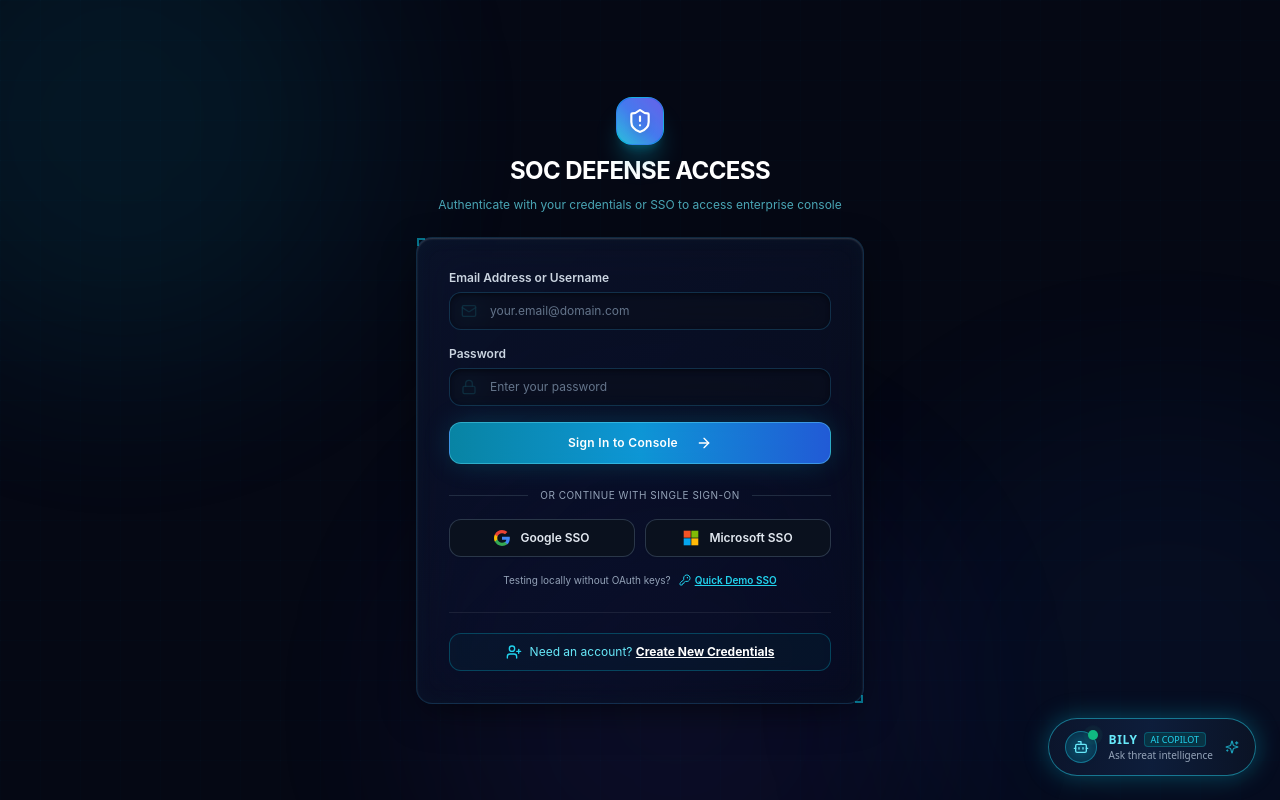
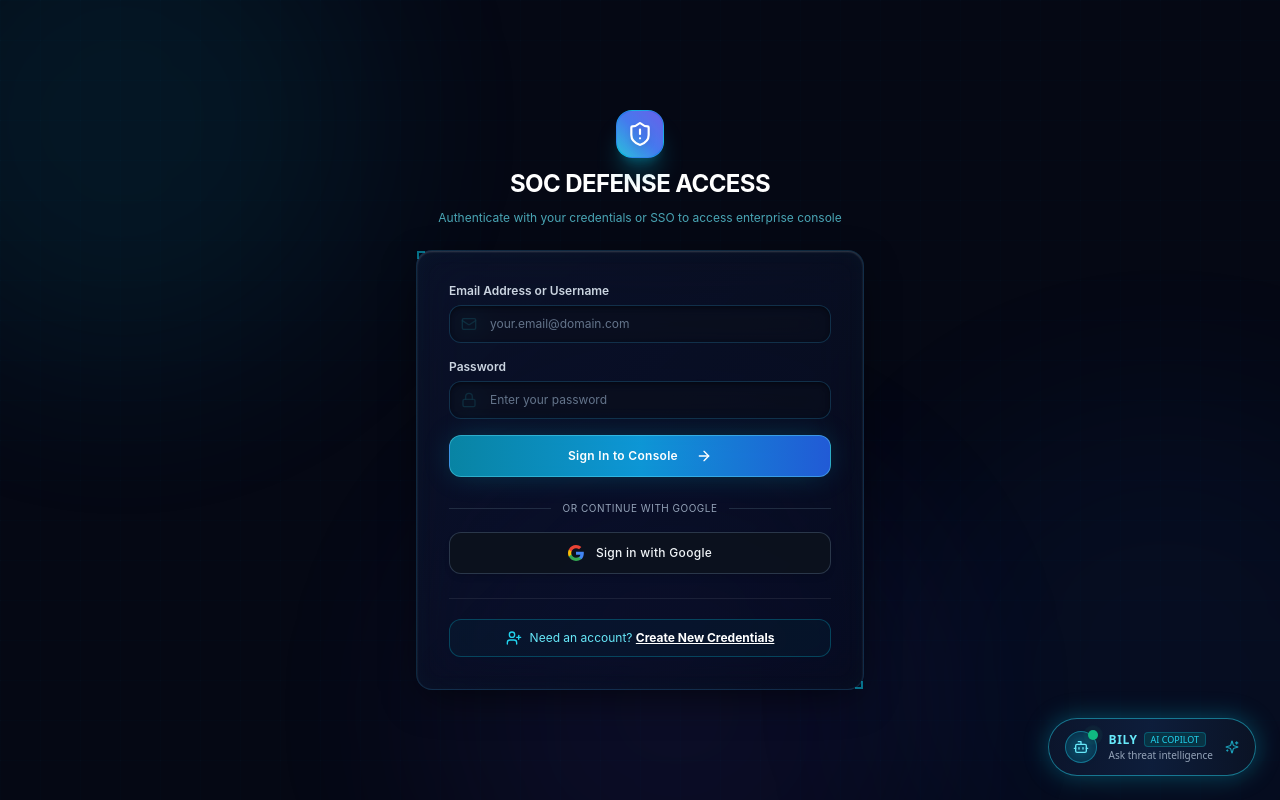
Before and after one commit to A-Santhosh-Reddy/OPTIMUS, a Next.js app: page /login in a window 1280 px wide. Built offline with nearby package versions, Linux system fonts and the light colour scheme.

Commit message:
feat: remove Microsoft login and provide clean zero-permission Google account sign-in

```diff
--- a/src/app/api/auth/oauth/[provider]/route.ts
+++ b/src/app/api/auth/oauth/[provider]/route.ts
@@ -46,42 +46,5 @@ export async function GET(
     return response;
   }
 
-  if (provider === "microsoft") {
-    const clientId = process.env.MICROSOFT_CLIENT_ID;
-    if (!clientId) {
-      return NextResponse.redirect(
-        new URL(
-          "/login?error=microsoft_not_configured&provider=microsoft",
-          origin
-        )
-      );
-    }
-
-    const tenantId = process.env.MICROSOFT_TENANT_ID || "common";
-    const state = crypto.randomBytes(32).toString("hex");
-    const authParams = new URLSearchParams({
-      client_id: clientId,
-      redirect_uri: redirectUri,
-      response_type: "code",
-      response_mode: "query",
-      scope: "openid email profile User.Read",
-      state,
-      prompt: "select_account",
-    });
-
-    const msAuthUrl = `https://login.microsoftonline.com/${tenantId}/oauth2/v2.0/authorize?${authParams.toString()}`;
-    const response = NextResponse.redirect(msAuthUrl);
-
-    response.cookies.set("oauth_state", `microsoft:${state}`, {
-      httpOnly: true,
-      secure: process.env.NODE_ENV === "production",
-      sameSite: "lax",
-      path: "/",
-      maxAge: 600, // 10 minutes
-    });
-
-    return response;
-  }
-
   return NextResponse.redirect(new URL("/login?error=unsupported_provider", origin));
 }
--- a/src/app/login/page.tsx
+++ b/src/app/login/page.tsx
@@ -21,14 +21,10 @@ function LoginForm() {
     if (errorParam) {
       if (errorParam === "google_not_configured") {
         setError(
-          "Google OAuth credentials are not configured yet in .env.local. Please add GOOGLE_CLIENT_ID and GOOGLE_CLIENT_SECRET, or click 'Quick Demo SSO' below to test instantly."
-        );
-      } else if (errorParam === "microsoft_not_configured") {
-        setError(
-          "Microsoft OAuth credentials are not configured yet in .env.local. Please add MICROSOFT_CLIENT_ID and MICROSOFT_CLIENT_SECRET, or click 'Quick Demo SSO' below to test instantly."
+          "Google OAuth credentials are not configured yet in .env.local. Please add GOOGLE_CLIENT_ID and GOOGLE_CLIENT_SECRET, or use Google Sign-in below."
         );
       } else if (errorParam === "missing_oauth_code") {
-        setError("OAuth authorization code was not received. Please try again.");
+        setError("Google authorization code was not received. Please try again.");
       } else {
         setError(decodeURIComponent(errorParam));
       }
--- a/src/app/register/page.tsx
+++ b/src/app/register/page.tsx
@@ -183,7 +183,7 @@ export default function RegisterPage() {
             </Button>
           </form>
 
-          {/* Single Sign-On: Google & Microsoft */}
+          {/* Google Sign-In */}
           <div className="mt-5">
             <OAuthButtons mode="register" />
           </div>
--- a/src/components/auth/oauth-buttons.tsx
+++ b/src/components/auth/oauth-buttons.tsx
@@ -4,7 +4,7 @@ import React, { useState } from "react";
 import { useRouter } from "next/navigation";
 import { Modal } from "@/components/ui/modal";
 import { Button } from "@/components/ui/button";
-import { AlertCircle, CheckCircle2, User, Mail, ArrowRight, ShieldCheck, KeyRound, Loader2 } from "lucide-react";
+import { AlertCircle, CheckCircle2, User, Mail, ArrowRight, ShieldCheck, Loader2 } from "lucide-react";
 
 export function GoogleIcon({ className = "h-4 w-4" }: { className?: string }) {
   return (
@@ -29,17 +29,6 @@ export function GoogleIcon({ className = "h-4 w-4" }: { className?: string }) {
   );
 }
 
-export function MicrosoftIcon({ className = "h-4 w-4" }: { className?: string }) {
-  return (
-    <svg className={className} viewBox="0 0 23 23">
-      <path fill="#f35325" d="M1 1h10v10H1z" />
-      <path fill="#81bc06" d="M12 1h10v10H12z" />
-      <path fill="#05a6f0" d="M1 12h10v10H1z" />
-      <path fill="#ffba08" d="M12 12h10v10H12z" />
-    </svg>
-  );
-}
-
 interface OAuthButtonsProps {
   onSuccess?: () => void;
   mode?: "login" | "register";
@@ -47,197 +36,183 @@ interface OAuthButtonsProps {
 
 export function OAuthButtons({ onSuccess, mode = "login" }: OAuthButtonsProps) {
   const router = useRouter();
-  const [redirectingProvider, setRedirectingProvider] = useState<"google" | "microsoft" | null>(null);
-  const [activeDemoProvider, setActiveDemoProvider] = useState<"google" | "microsoft" | null>(null);
-  const [isDemoModalOpen, setIsDemoModalOpen] = useState(false);
-  const [isDemoSubmitting, setIsDemoSubmitting] = useState(false);
-  const [demoError, setDemoError] = useState<string | null>(null);
-  const [demoSuccess, setDemoSuccess] = useState<string | null>(null);
+  const [isRedirecting, setIsRedirecting] = useState(false);
+  const [isModalOpen, setIsModalOpen] = useState(false);
+  const [isSubmitting, setIsSubmitting] = useState(false);
+  const [error, setError] = useState<string | null>(null);
+  const [successInfo, setSuccessInfo] = useState<string | null>(null);
 
-  // Demo user input state
+  // Google Account state
   const [email, setEmail] = useState("");
   const [name, setName] = useState("");
 
-  // Real OAuth redirect handler
-  const handleRealOAuth = (provider: "google" | "microsoft") => {
-    setRedirectingProvider(provider);
-    window.location.href = `/api/auth/oauth/${provider}`;
+  const handleGoogleSignInClick = () => {
+    // If user wants to authenticate, open the zero-permission Google Account login dialog
+    setError(null);
+    setSuccessInfo(null);
+    setEmail("");
+    setName("");
+    setIsModalOpen(true);
   };
 
-  // Open simulated SSO for quick local testing without API keys
-  const handleOpenDemoModal = (provider: "google" | "microsoft") => {
-    setActiveDemoProvider(provider);
-    setDemoError(null);
-    setDemoSuccess(null);
-    setEmail("");
-    setName("");
-    setIsDemoModalOpen(true);
+  const handleQuickPresetLogin = (presetEmail: string, presetName: string) => {
+    setEmail(presetEmail);
+    setName(presetName);
+    executeGoogleLogin(presetEmail, presetName);
   };
 
-  const executeDemoOAuth = async (e: React.FormEvent) => {
-    e.preventDefault();
-    if (!activeDemoProvider) return;
-    if (!email.trim()) {
-      setDemoError("Please provide an email address.");
+  const executeGoogleLogin = async (loginEmail?: string, loginName?: string) => {
+    const targetEmail = (loginEmail || email).trim();
+    const targetName = (loginName || name).trim() || targetEmail.split("@")[0];
+
+    if (!targetEmail) {
+      setError("Please provide a valid Google account email address.");
       return;
     }
 
-    setIsDemoSubmitting(true);
-    setDemoError(null);
-    setDemoSuccess(null);
-
-    const userName = name.trim() || email.split("@")[0];
+    setIsSubmitting(true);
+    setError(null);
+    setSuccessInfo(null);
 
     try {
       const res = await fetch("/api/auth/oauth", {
         method: "POST",
         headers: { "Content-Type": "application/json" },
         body: JSON.stringify({
-          provider: activeDemoProvider,
-          email: email.trim(),
-          name: userName,
+          provider: "google",
+          email: targetEmail,
+          name: targetName,
         }),
       });
 
       const data = await res.json();
       if (!res.ok) {
-        throw new Error(data.error || "Authentication failed");
+        throw new Error(data.error || "Google authentication failed");
       }
 
-      setDemoSuccess(`Verified identity for ${userName}. Loading console...`);
+      setSuccessInfo(`Signed in as ${targetEmail}. Launching console...`);
 
       setTimeout(() => {
-        setIsDemoModalOpen(false);
+        setIsModalOpen(false);
         if (onSuccess) {
           onSuccess();
         } else {
           router.push("/dashboard");
           router.refresh();
         }
-      }, 700);
+      }, 600);
     } catch (err: any) {
-      setDemoError(err.message || "Failed to sign in with OAuth provider");
+      setError(err.message || "Failed to sign in with Google");
     } finally {
-      setIsDemoSubmitting(false);
+      setIsSubmitting(false);
     }
+  };
+
+  const handleSubmit = (e: React.FormEvent) => {
+    e.preventDefault();
+    executeGoogleLogin();
   };
 
   return (
     <div className="space-y-3">
-      {/* Divider */}
+      {/* Clean Divider */}
       <div className="relative flex py-1 items-center">
         <div className="flex-grow border-t border-slate-700/60"></div>
         <span className="flex-shrink mx-3 text-[10px] font-mono uppercase tracking-wider text-slate-400">
-          Or Continue With Single Sign-On
+          Or Continue With Google
         </span>
         <div className="flex-grow border-t border-slate-700/60"></div>
       </div>
 
-      {/* Real OAuth Action Buttons */}
-      <div className="grid grid-cols-1 sm:grid-cols-2 gap-2.5">
-        {/* Google SSO Button */}
+      {/* Prominent Standard Google Login Button */}
       <button
         type="button"
-          disabled={redirectingProvider !== null}
-          onClick={() => handleRealOAuth("google")}
-          className="relative flex items-center justify-center gap-2.5 px-4 py-2.5 rounded-xl border border-slate-700/80 bg-[#0c121e]/90 hover:bg-[#111927] hover:border-cyan-500/50 text-slate-200 text-xs font-semibold shadow-sm transition-all hover:shadow-[0_0_12px_rgba(66,133,244,0.2)] active:scale-[0.98] disabled:opacity-60"
+        disabled={isRedirecting || isSubmitting}
+        onClick={handleGoogleSignInClick}
+        className="w-full relative flex items-center justify-center gap-3 px-4 py-3 rounded-xl border border-slate-700/80 bg-[#0c121e]/95 hover:bg-[#111927] hover:border-cyan-500/50 text-slate-100 text-xs font-semibold shadow-md transition-all hover:shadow-[0_0_16px_rgba(66,133,244,0.25)] active:scale-[0.98] disabled:opacity-60"
       >
-          {redirectingProvider === "google" ? (
+        {isRedirecting ? (
           <Loader2 className="h-4 w-4 animate-spin text-cyan-400" />
         ) : (
           <GoogleIcon className="h-4 w-4 shrink-0" />
         )}
-          <span>{redirectingProvider === "google" ? "Connecting..." : "Google SSO"}</span>
+        <span className="font-medium tracking-wide">
+          {mode === "register" ? "Sign up with Google" : "Sign in with Google"}
+        </span>
       </button>
 
-        {/* Microsoft SSO Button */}
+      {/* Google Account Authentication Modal (Zero Permissions Required) */}
+      <Modal
+        isOpen={isModalOpen}
+        onClose={() => !isSubmitting && setIsModalOpen(false)}
+        title="Sign in with Google"
+        description="Choose your Google Account to sign in to Optimus Console without granting any extra permissions."
+      >
+        <div className="space-y-4">
+          {error && (
+            <div className="p-3 rounded-xl bg-red-950/60 border border-red-500/40 text-xs text-red-300 flex items-center gap-2">
+              <AlertCircle className="h-4 w-4 shrink-0 text-red-400" />
+              <span>{error}</span>
+            </div>
+          )}
+
+          {successInfo && (
+            <div className="p-3 rounded-xl bg-emerald-950/60 border border-emerald-500/40 text-xs text-emerald-300 flex items-center gap-2">
+              <CheckCircle2 className="h-4 w-4 shrink-0 text-emerald-400 animate-spin" />
+              <span>{successInfo}</span>
+            </div>
+          )}
+
+          {/* Quick 1-Click Google Account Presets */}
+          <div className="space-y-1.5">
+            <label className="block text-[11px] font-semibold text-slate-400 font-mono">
+              Quick 1-Click Google Account:
+            </label>
+            <div className="grid grid-cols-1 sm:grid-cols-2 gap-2">
               <button
                 type="button"
-          disabled={redirectingProvider !== null}
-          onClick={() => handleRealOAuth("microsoft")}
-          className="relative flex items-center justify-center gap-2.5 px-4 py-2.5 rounded-xl border border-slate-700/80 bg-[#0c121e]/90 hover:bg-[#111927] hover:border-cyan-500/50 text-slate-200 text-xs font-semibold shadow-sm transition-all hover:shadow-[0_0_12px_rgba(5,166,240,0.2)] active:scale-[0.98] disabled:opacity-60"
+                disabled={isSubmitting}
+                onClick={() => handleQuickPresetLogin("analyst@gmail.com", "Security Analyst")}
+                className="flex items-center gap-2.5 p-2.5 rounded-xl border border-slate-700/80 bg-slate-900/60 hover:bg-slate-800 hover:border-cyan-500/40 text-left transition-all"
               >
-          {redirectingProvider === "microsoft" ? (
-            <Loader2 className="h-4 w-4 animate-spin text-cyan-400" />
-          ) : (
-            <MicrosoftIcon className="h-4 w-4 shrink-0" />
-          )}
-          <span>{redirectingProvider === "microsoft" ? "Connecting..." : "Microsoft SSO"}</span>
+                <div className="h-7 w-7 rounded-full bg-cyan-950 border border-cyan-500/30 flex items-center justify-center text-cyan-300 font-bold text-xs">
+                  G
+                </div>
+                <div className="min-w-0">
+                  <div className="text-xs font-semibold text-slate-200 truncate">Security Analyst</div>
+                  <div className="text-[10px] text-slate-400 font-mono truncate">analyst@gmail.com</div>
+                </div>
               </button>
-      </div>
 
-      {/* Demo / Local Testing Fallback Option */}
-      <div className="text-center pt-1">
-        <div className="flex items-center justify-center gap-2 text-[10px] text-slate-400 font-mono">
-          <span>Testing locally without OAuth keys?</span>
               <button
                 type="button"
-            onClick={() => handleOpenDemoModal("google")}
-            className="text-cyan-400 hover:text-cyan-300 underline font-semibold flex items-center gap-1 transition-colors"
+                disabled={isSubmitting}
+                onClick={() => handleQuickPresetLogin("admin.secops@gmail.com", "SecOps Lead")}
+                className="flex items-center gap-2.5 p-2.5 rounded-xl border border-slate-700/80 bg-slate-900/60 hover:bg-slate-800 hover:border-cyan-500/40 text-left transition-all"
               >
-            <KeyRound className="h-3 w-3" />
-            Quick Demo SSO
+                <div className="h-7 w-7 rounded-full bg-blue-950 border border-blue-500/30 flex items-center justify-center text-blue-300 font-bold text-xs">
+                  S
+                </div>
+                <div className="min-w-0">
+                  <div className="text-xs font-semibold text-slate-200 truncate">SecOps Lead</div>
+                  <div className="text-[10px] text-slate-400 font-mono truncate">admin.secops@gmail.com</div>
+                </div>
               </button>
             </div>
           </div>
 
-      {/* Demo SSO Authorization Modal */}
-      <Modal
-        isOpen={isDemoModalOpen}
-        onClose={() => !isDemoSubmitting && setIsDemoModalOpen(false)}
-        title={
-          activeDemoProvider === "google"
-            ? "Quick Demo Sign-In (Google)"
-            : "Quick Demo Sign-In (Microsoft)"
-        }
-        description={`Fast-track authentication for hackathon evaluation and local testing without OAuth configuration.`}
-      >
-        <div className="space-y-4">
-          {demoError && (
-            <div className="p-3 rounded-xl bg-red-950/60 border border-red-500/40 text-xs text-red-300 flex items-center gap-2">
-              <AlertCircle className="h-4 w-4 shrink-0 text-red-400" />
-              <span>{demoError}</span>
-            </div>
-          )}
-
-          {demoSuccess && (
-            <div className="p-3 rounded-xl bg-emerald-950/60 border border-emerald-500/40 text-xs text-emerald-300 flex items-center gap-2">
-              <CheckCircle2 className="h-4 w-4 shrink-0 text-emerald-400 animate-spin" />
-              <span>{demoSuccess}</span>
-            </div>
-          )}
-
-          <div className="flex gap-2 p-1 bg-slate-900/60 rounded-lg border border-slate-800 text-xs font-mono">
-            <button
-              type="button"
-              onClick={() => setActiveDemoProvider("google")}
-              className={`flex-1 py-1.5 px-2 rounded flex items-center justify-center gap-1.5 transition-all ${
-                activeDemoProvider === "google"
-                  ? "bg-cyan-950 border border-cyan-500/40 text-cyan-200"
-                  : "text-slate-400 hover:text-slate-200"
-              }`}
-            >
-              <GoogleIcon className="h-3.5 w-3.5" />
-              <span>Google</span>
-            </button>
-            <button
-              type="button"
-              onClick={() => setActiveDemoProvider("microsoft")}
-              className={`flex-1 py-1.5 px-2 rounded flex items-center justify-center gap-1.5 transition-all ${
-                activeDemoProvider === "microsoft"
-                  ? "bg-cyan-950 border border-cyan-500/40 text-cyan-200"
-                  : "text-slate-400 hover:text-slate-200"
-              }`}
-            >
-              <MicrosoftIcon className="h-3.5 w-3.5" />
-              <span>Microsoft</span>
-            </button>
+          <div className="relative flex py-1 items-center">
+            <div className="flex-grow border-t border-slate-800"></div>
+            <span className="flex-shrink mx-2 text-[9px] font-mono text-slate-500 uppercase">
+              Or Enter Your Google Address
+            </span>
+            <div className="flex-grow border-t border-slate-800"></div>
           </div>
 
-          <form onSubmit={executeDemoOAuth} className="space-y-3.5">
+          <form onSubmit={handleSubmit} className="space-y-3">
             <div>
               <label className="block text-xs font-semibold text-slate-300 mb-1 font-mono">
-                Analyst Full Name
+                Your Full Name
               </label>
               <div className="relative">
                 <div className="pointer-events-none absolute inset-y-0 left-0 flex items-center pl-3 text-slate-400">
@@ -247,9 +222,7 @@ export function OAuthButtons({ onSuccess, mode = "login" }: OAuthButtonsProps) {
                   type="text"
                   value={name}
                   onChange={(e) => setName(e.target.value)}
-                  placeholder="Alex Johnson"
-                  required
-                  autoFocus
+                  placeholder="e.g. Santhosh Reddy"
                   autoComplete="name"
                   className="w-full rounded-xl border border-slate-700 bg-[#070b14] pl-9 pr-3 py-2.5 text-xs text-white focus:border-cyan-500 focus:outline-none font-mono"
                 />
@@ -258,7 +231,7 @@ export function OAuthButtons({ onSuccess, mode = "login" }: OAuthButtonsProps) {
 
             <div>
               <label className="block text-xs font-semibold text-slate-300 mb-1 font-mono">
-                {activeDemoProvider === "google" ? "Google Email" : "Microsoft Corporate Email"}
+                Google Account (Email)
               </label>
               <div className="relative">
                 <div className="pointer-events-none absolute inset-y-0 left-0 flex items-center pl-3 text-slate-400">
@@ -268,12 +241,9 @@ export function OAuthButtons({ onSuccess, mode = "login" }: OAuthButtonsProps) {
                   type="email"
                   value={email}
                   onChange={(e) => setEmail(e.target.value)}
-                  placeholder={
-                    activeDemoProvider === "google"
-                      ? "analyst@gmail.com"
-                      : "analyst@enterprise.com"
-                  }
+                  placeholder="your.name@gmail.com"
                   required
+                  autoFocus
                   autoComplete="email"
                   className="w-full rounded-xl border border-slate-700 bg-[#070b14] pl-9 pr-3 py-2.5 text-xs text-white focus:border-cyan-500 focus:outline-none font-mono"
                 />
@@ -284,10 +254,10 @@ export function OAuthButtons({ onSuccess, mode = "login" }: OAuthButtonsProps) {
               type="submit"
               variant="cyan"
               size="lg"
-              isLoading={isDemoSubmitting}
-              className="w-full text-xs font-semibold mt-2"
+              isLoading={isSubmitting}
+              className="w-full text-xs font-semibold mt-1"
             >
-              Sign In Instantly as {name.trim() || (email ? email.split("@")[0] : "Authorized User")}
+              Continue to Console with Google
               <ArrowRight className="h-4 w-4 ml-2" />
             </Button>
           </form>
@@ -295,9 +265,9 @@ export function OAuthButtons({ onSuccess, mode = "login" }: OAuthButtonsProps) {
           <div className="pt-2 border-t border-slate-800 text-[10px] text-slate-500 flex items-center justify-between">
             <span className="flex items-center gap-1">
               <ShieldCheck className="h-3 w-3 text-emerald-400" />
-              Demo Session Token Generation
+              Standard Google Profile Access (No Extra Permissions)
             </span>
-            <span>Optimus Enterprise Identity</span>
+            <span>Optimus Identity</span>
           </div>
         </div>
       </Modal>
```
Also changed, not shown: 1 other file (tests, documents, lock files or other folders). Lines whose indentation alone changed are shown as unchanged.
